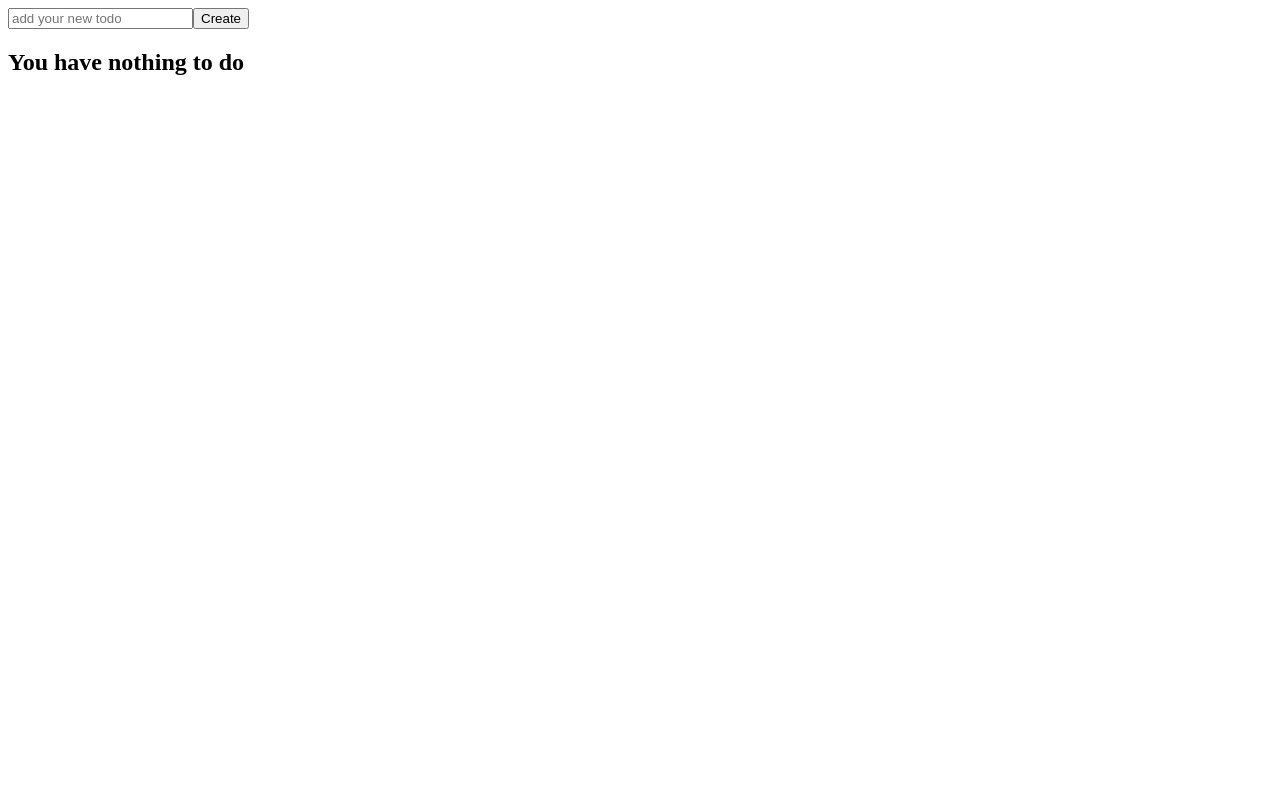
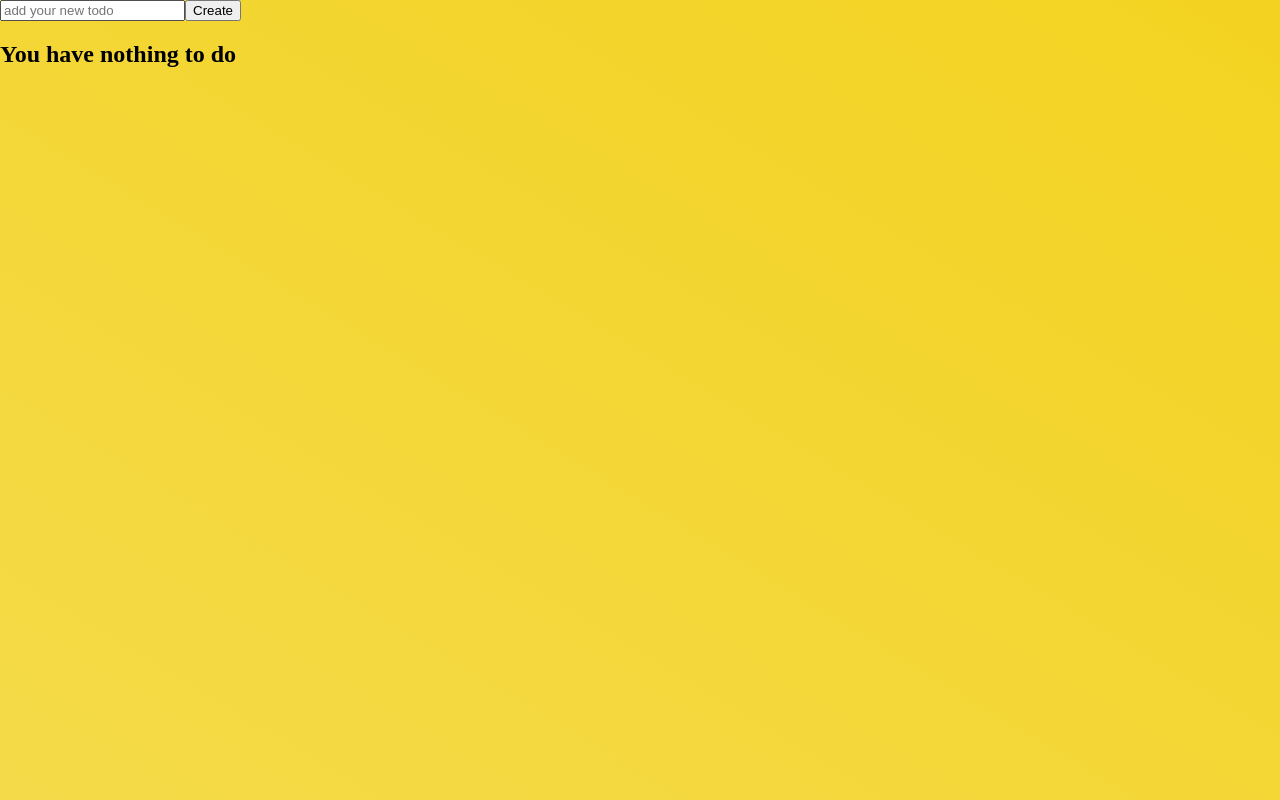
Before and after one commit to AlenaAlyona/todo_list, a React (Create React App) app: page / in a window 1280 px wide. Built offline with nearby package versions, Linux system fonts and the light colour scheme.

Commit message:
added background

```diff
--- /dev/null
+++ b/src/App.css
@@ -0,0 +1,82 @@
+.background {
+  height: 100vh;
+  width: 100vw;
+  top: 0;
+  left: 0;
+  position: absolute;
+  background: linear-gradient(
+    211deg,
+    #ca392a,
+    #e32d1b,
+    #e85344,
+    #ec5b18,
+    #e86f37,
+    #f09165,
+    #f2cd03,
+    #f5dd58,
+    #f7e78e,
+    #308907,
+    #4ba123,
+    #77ac5f,
+    #58b5c5,
+    #78b8c3,
+    #a2c3c8,
+    #001aea,
+    #5060e3,
+    #a1a7df,
+    #5b0ae3,
+    #874ee6,
+    #b494ea
+  );
+  background-size: 4200% 4200%;
+
+  -webkit-animation: AnimationName 120s ease infinite;
+  -moz-animation: AnimationName 120s ease infinite;
+  -o-animation: AnimationName 120s ease infinite;
+  animation: AnimationName 120s ease infinite;
+}
+
+@-webkit-keyframes AnimationName {
+  0% {
+    background-position: 49% 0%;
+  }
+  50% {
+    background-position: 52% 100%;
+  }
+  100% {
+    background-position: 49% 0%;
+  }
+}
+@-moz-keyframes AnimationName {
+  0% {
+    background-position: 49% 0%;
+  }
+  50% {
+    background-position: 52% 100%;
+  }
+  100% {
+    background-position: 49% 0%;
+  }
+}
+@-o-keyframes AnimationName {
+  0% {
+    background-position: 49% 0%;
+  }
+  50% {
+    background-position: 52% 100%;
+  }
+  100% {
+    background-position: 49% 0%;
+  }
+}
+@keyframes AnimationName {
+  0% {
+    background-position: 49% 0%;
+  }
+  50% {
+    background-position: 52% 100%;
+  }
+  100% {
+    background-position: 49% 0%;
+  }
+}
--- a/src/App.tsx
+++ b/src/App.tsx
@@ -2,6 +2,7 @@ import React, { useState, useEffect } from "react";
 import Form from "./components/Form";
 import ToDoList from "./components/ToDoList";
 import { Item } from "./model";
+import "./App.css";
 
 function App() {
   function useStickyState(defaultValue: Item[], key: string) {
@@ -59,7 +60,7 @@ function App() {
   };
 
   return (
-    <div>
+    <div className="background">
       <Form handleSubmit={handleSubmit} />
       {list.length === 0 ? (
         <h2>You have nothing to do</h2>
```
